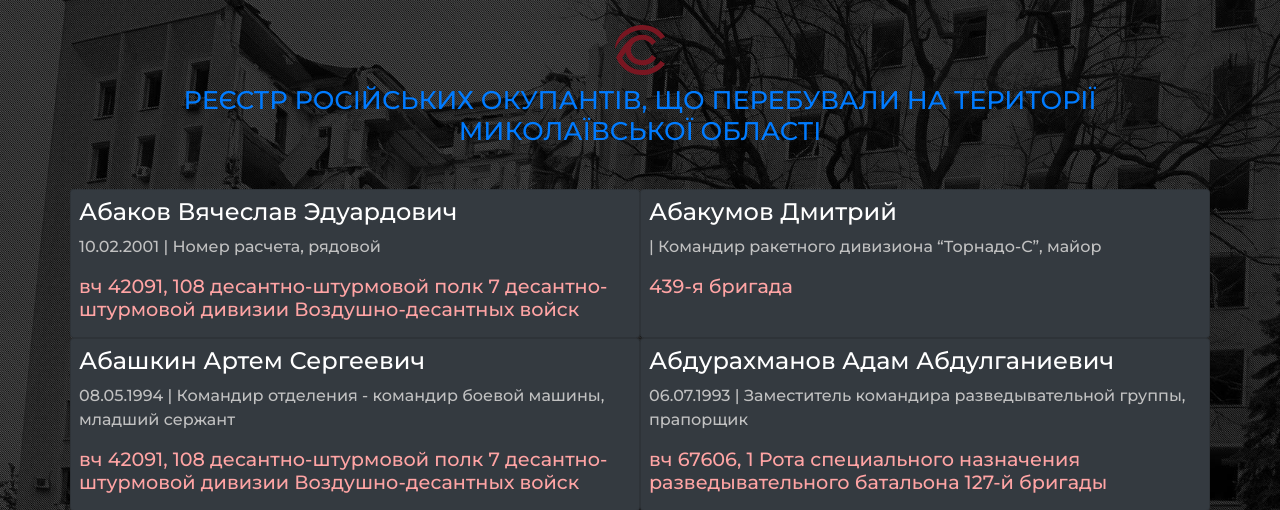
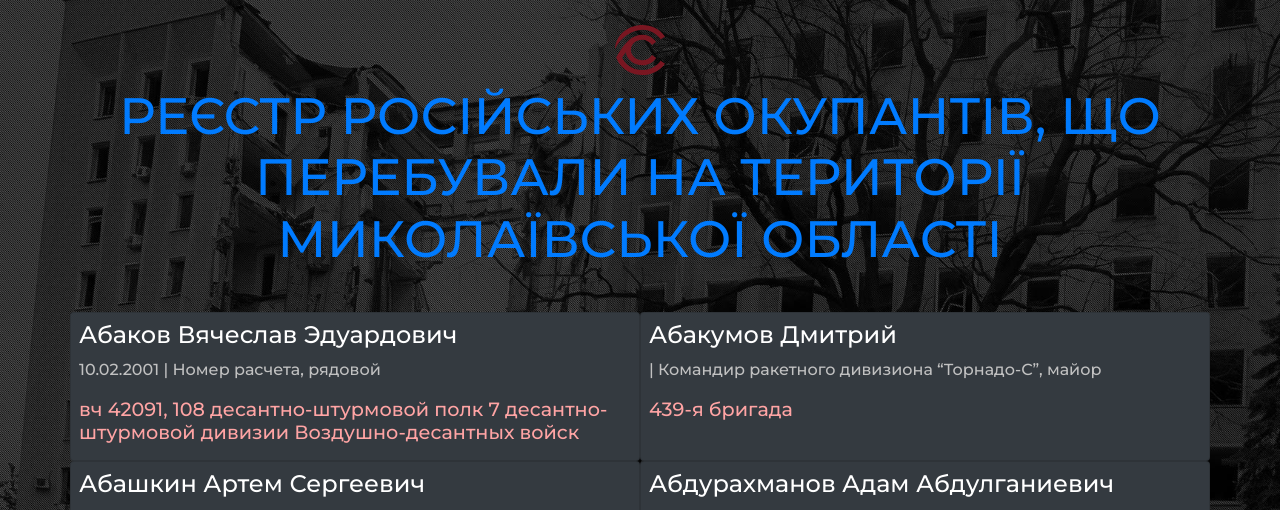
Before and after one commit to Untitled-code/occupiers_flaskProject, a Flask app: page / in a window 1280 px wide. Shown: the top 510 px of the page. Run offline with Flask 3, Linux system fonts and the light colour scheme; data comes from the database, SQL or seed files in the repository; some libraries are stand-ins or nearby versions.

Commit message:
updated css

```diff
--- a/app.py
+++ b/app.py
@@ -5,8 +5,8 @@ import os
 import logging
 
 POSTS_PER_PAGE = 20
-PROJECT_ROOT = os.path.realpath(os.path.dirname(__file__)) #for absolute path
-templates_dir = os.path.join(PROJECT_ROOT, 'templates')
+PROJECT_ROOT = os.path.realpath(os.path.dirname(__file__))  # for absolute path
+templates_dir = os.path.join(PROJECT_ROOT, 'templates')  # making folder with absolute path because of wsgi server
 app = Flask(__name__, template_folder=templates_dir)
 app.static_folder = os.path.join(PROJECT_ROOT, 'static')
 db = os.path.join(PROJECT_ROOT, 'database.db')
@@ -14,10 +14,12 @@ db = os.path.join(PROJECT_ROOT, 'database.db')
 print(f"Static folder: {app.static_folder}")
 print(f"Template folder: {app.template_folder}")
 
+
 def get_db_connection():
     conn = sqlite3.connect(db)
     conn.row_factory = sqlite3.Row
     return conn
+
 
 def get_post(post_id):
     conn = get_db_connection()
@@ -28,7 +30,8 @@ def get_post(post_id):
         abort(404)
     return post
 
-#show unit
+
+# show unit
 def get_unit(post_unit):
     conn = get_db_connection()
     units = conn.execute('SELECT * FROM posts WHERE Unit = ?',
@@ -38,17 +41,20 @@ def get_unit(post_unit):
         abort(404)
     return units
 
+
 @app.route('/<int:post_id>')
 def post(post_id):
     post = get_post(post_id)
     return render_template('post.html', post=post)
 
-#show unit
+
+# show unit
 @app.route('/unit/<post_unit>')
 def unit(post_unit):
     print(f"Requested Post Units are: {post_unit}")
     units = get_unit(post_unit)
     return render_template('unit.html', posts=units)
+
 
 @app.route('/')
 def index():
--- a/static/css/style.css
+++ b/static/css/style.css
@@ -1,7 +1,7 @@
 @import url('https://fonts.googleapis.com/css2?family=Montserrat:wght@500&display=swap');
 
 h1 {
-    font-size: 2vw;
+    font-size: 4vw;
     text-align: center;
     font-family: 'Montserrat', sans-serif;
     padding: 10px;
```
